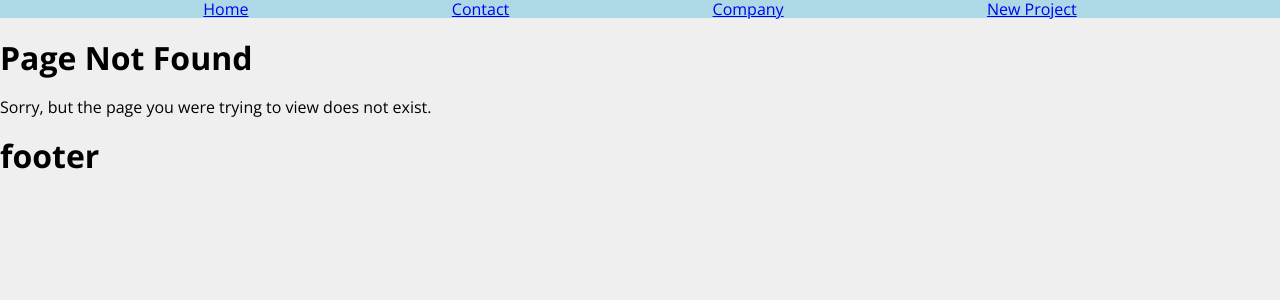
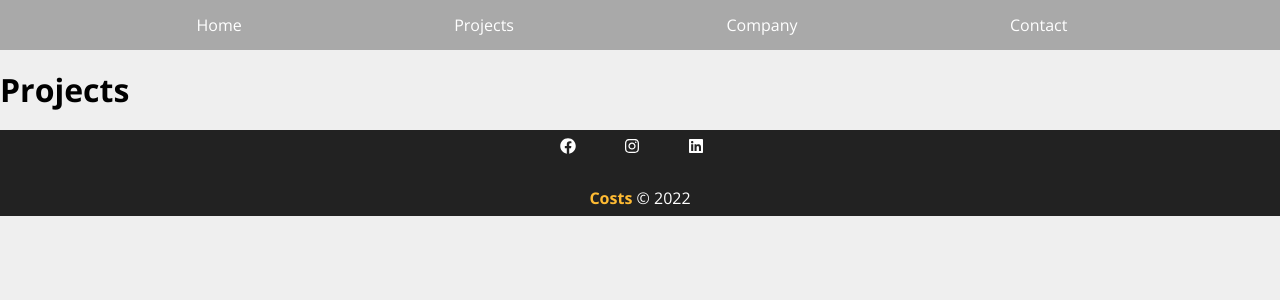
Before and after one commit to jpviegas/costs, a React (Vite) app: page /projects in a window 1280 px wide. Before the commit this address had no page. Shown: the top 300 px of the page. Built offline with nearby package versions, Linux system fonts and the light colour scheme.

Commit message:
feat: navbar + footer

```diff
--- a/src/App.jsx
+++ b/src/App.jsx
@@ -6,6 +6,7 @@ import Contact from './pages/Contact/Contact';
 import Home from './pages/Home/Home';
 import NewProject from './pages/NewProject/NewProject';
 import NotFound from './pages/NotFound/NotFound';
+import Projects from './pages/Projects/Projects';
 
 function App() {
   return (
@@ -14,6 +15,7 @@ function App() {
       <Routes>
         {/* <Container customClass="min-heigth"> */}
         <Route exact path="/" element={<Home />} />
+        <Route exact path="projects" element={<Projects />} />
         <Route exact path="company" element={<Company />} />
         <Route exact path="contact" element={<Contact />} />
         <Route exact path="newproject" element={<NewProject />} />
--- /dev/null
+++ b/src/components/Layout/Footer/Footer.css
@@ -0,0 +1,33 @@
+.footer {
+  background-color: #222;
+  color: #fff;
+  padding: .5em;
+  text-align: center;
+}
+
+.social-list {
+  display: flex;
+  list-style: none;
+  justify-content: center;
+}
+
+.item {margin-right: 1em;}
+
+.item a {
+  color: #fff;
+  text-decoration: none;
+  margin: 0 1em;
+}
+
+.item a:hover {
+  color: #fb3;
+}
+
+.copy-right {
+  margin-top: 2em;
+}
+
+.copy-right span {
+  color: #fb3;
+  font-weight: bold;
+}
--- a/src/components/Layout/Footer/Footer.jsx
+++ b/src/components/Layout/Footer/Footer.jsx
@@ -1,7 +1,41 @@
+import { FaFacebook, FaInstagram, FaLinkedin } from 'react-icons/fa';
+import './Footer.css';
+
 function Footer() {
   return (
     <footer className="footer">
-      <h1>footer</h1>
+      <ul className="social-list">
+        <li className="item">
+          <a
+            href="https://www.facebook.com/jaaoviegas/"
+            target="_blank"
+            rel="noopener noreferrer"
+          >
+            <FaFacebook />
+          </a>
+        </li>
+        <li className="item">
+          <a
+            href="https://www.instagram.com/jaaoviegas/"
+            target="_blank"
+            rel="noopener noreferrer"
+          >
+            <FaInstagram />
+          </a>
+        </li>
+        <li className="item">
+          <a
+            href="https://www.linkedin.com/in/joao-paulo-viegas/"
+            target="_blank"
+            rel="noopener noreferrer"
+          >
+            <FaLinkedin />
+          </a>
+        </li>
+      </ul>
+      <p className="copy-right">
+        <span>Costs</span> &copy; 2022
+      </p>
     </footer>
   );
 }
--- a/src/components/Layout/Navbar/Navbar.css
+++ b/src/components/Layout/Navbar/Navbar.css
@@ -1,5 +1,18 @@
-.navbar {
-  background-color: lightblue;
+.list {
+  background-color: darkgray;
   display: flex;
   justify-content: space-evenly;
+  list-style: none;
+  padding: 1em;
 }
+
+.item {margin-right: 1em;}
+
+.item a {
+  color: #fff;
+  text-decoration: none;
+}
+
+.item a:hover {
+  color: #fb3;
+}
--- a/src/components/Layout/Navbar/Navbar.jsx
+++ b/src/components/Layout/Navbar/Navbar.jsx
@@ -4,10 +4,20 @@ import './Navbar.css';
 function Navbar() {
   return (
     <nav className="navbar">
-      <Link to="/">Home</Link>
-      <Link to="/contact">Contact</Link>
-      <Link to="/company">Company</Link>
-      <Link to="/newproject">New Project</Link>
+      <ul className="list">
+        <li className="item">
+          <Link to="/">Home</Link>
+        </li>
+        <li className="item">
+          <Link to="/projects">Projects</Link>
+        </li>
+        <li className="item">
+          <Link to="/company">Company</Link>
+        </li>
+        <li className="item">
+          <Link to="/contact">Contact</Link>
+        </li>
+      </ul>
     </nav>
   );
 }
--- a/src/pages/NewProject/NewProject.jsx
+++ b/src/pages/NewProject/NewProject.jsx
@@ -1,6 +1,6 @@
 function NewProject() {
   return (
-    <main className="newProject">
+    <main className="new-project">
       <h1>New Project</h1>
     </main>
   );
--- a/src/pages/NotFound/NotFound.jsx
+++ b/src/pages/NotFound/NotFound.jsx
@@ -2,10 +2,10 @@ function NotFound() {
   document.title = 'Page Not Found';
 
   return (
-    <div className="pageNotFound">
+    <main className="page-not-found">
       <h1>Page Not Found</h1>
       <p>Sorry, but the page you were trying to view does not exist.</p>
-    </div>
+    </main>
   );
 }
 
--- /dev/null
+++ b/src/pages/Projects/Projects.jsx
@@ -0,0 +1,9 @@
+function Projects() {
+  return (
+    <main className="projects">
+      <h1>Projects</h1>
+    </main>
+  );
+}
+
+export default Projects;
```
